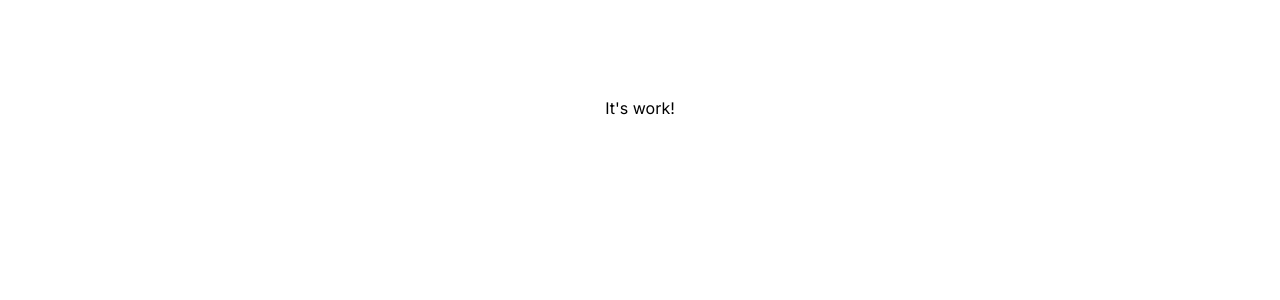
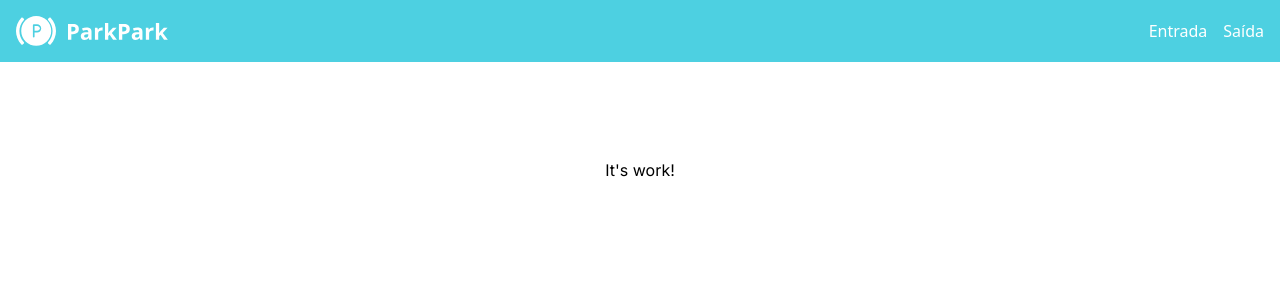
Before and after one commit to ecpieritz/parking-app, a Next.js app: page / in a window 1280 px wide. Shown: the top 300 px of the page. Built offline with nearby package versions, Linux system fonts and the light colour scheme.

Commit message:
feat: add header

```diff
--- /dev/null
+++ b/src/components/header.jsx
@@ -0,0 +1,58 @@
+import Link from "next/link";
+import { useState, useEffect } from 'react';
+
+export default function Header() {
+  const [isOpen, setIsOpen] = useState(false);
+
+  const toggleMenu = () => {
+    setIsOpen(!isOpen);
+  };
+
+  const [windowWidth, setWindowWidth] = useState(0);
+
+  useEffect(() => {
+    const handleResize = () => {
+      setWindowWidth(window.innerWidth);
+    };
+    // Adiciona um event listener para atualizar windowWidth quando a janela é redimensionada
+    window.addEventListener('resize', handleResize);
+    // Define windowWidth na inicialização
+    setWindowWidth(window.innerWidth);
+    // Remove o event listener quando o componente é desmontado
+    return () => window.removeEventListener('resize', handleResize);
+  }, []);
+
+  const imagePath = windowWidth <= 760 ? 'pp-logo-white-mini.svg' : 'pp-logo-white.svg';
+
+  return (
+    <header className="pp-bg-blue text-white py-4">
+      <div className="container mx-auto flex justify-between items-center px-4">
+        <div>
+        <img src={`/imgs/${imagePath}`} alt="Logo" />
+        </div>
+        <nav className="hidden md:block">
+          <ul className="flex space-x-4">
+            <li className="hover:underline"><Link href="/entrada">Entrada</Link></li>
+            <li className="hover:underline"><Link href="/saida">Saída</Link></li>
+          </ul>
+        </nav>
+        <div className="md:hidden">
+          <button onClick={toggleMenu} className="block text-white focus:outline-none">
+            <svg className="h-6 w-6" fill="none" viewBox="0 0 24 24" stroke="currentColor">
+              <path strokeLinecap="round" strokeLinejoin="round" strokeWidth="2" d="M4 6h16M4 12h16M4 18h16"></path>
+            </svg>
+          </button>
+        </div>
+      </div>
+      {/* Menu hamburguer */}
+      {isOpen && (
+        <div className="md:hidden">
+          <ul className="mt-2">
+            <li className="block px-4 py-2 text-sm text-white"><Link href="/entrada">Entrada</Link></li>
+            <li className="block px-4 py-2 text-sm text-white"><Link href="/saida">Saída</Link></li>
+          </ul>
+        </div>
+      )}
+    </header>
+  );
+}
--- a/src/pages/index.jsx
+++ b/src/pages/index.jsx
@@ -1,14 +1,18 @@
 import Image from "next/image";
 import { Inter } from "next/font/google";
+import Header from "@/components/header";
 
 const inter = Inter({ subsets: ["latin"] });
 
 export default function Home() {
   return (
-    <main
-      className={`flex min-h-screen flex-col items-center justify-between p-24 ${inter.className}`}
-    >
-      <h1>It's work!</h1>
-    </main>
+    <>
+      <Header />
+      <main
+        className={`flex min-h-screen flex-col items-center justify-between p-24 ${inter.className}`}
+      >
+        <h1>It's work!</h1>
+      </main>
+    </>
   );
 }
```
